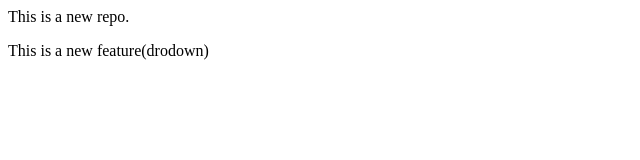
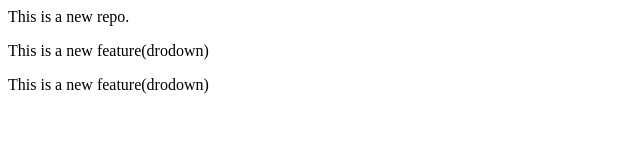
Before and after one commit to palanurag002/localrepo, a plain HTML site: page index.html in a window 1280 px wide. Shown: the whole page, without its empty margins (0-640 px from the left). Drawn offline with Linux system fonts and the light colour scheme.

Commit message:
Add features

```diff
--- a/index.html
+++ b/index.html
@@ -1,2 +1,3 @@
 <p>This is a new repo.</p>
 <p>This is a new feature(drodown)</p>
+<p>This is a new feature(drodown)</p>
```
